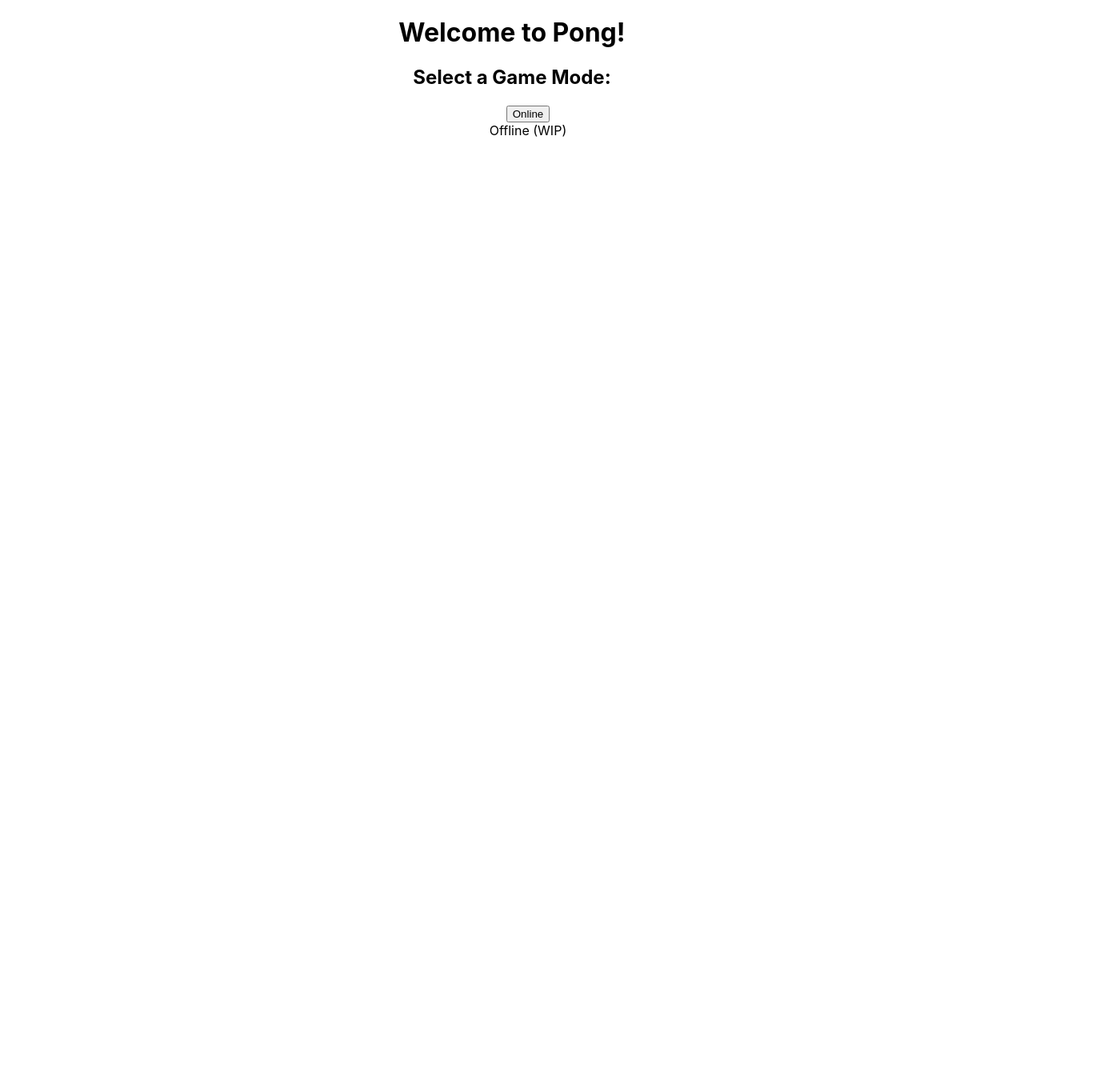
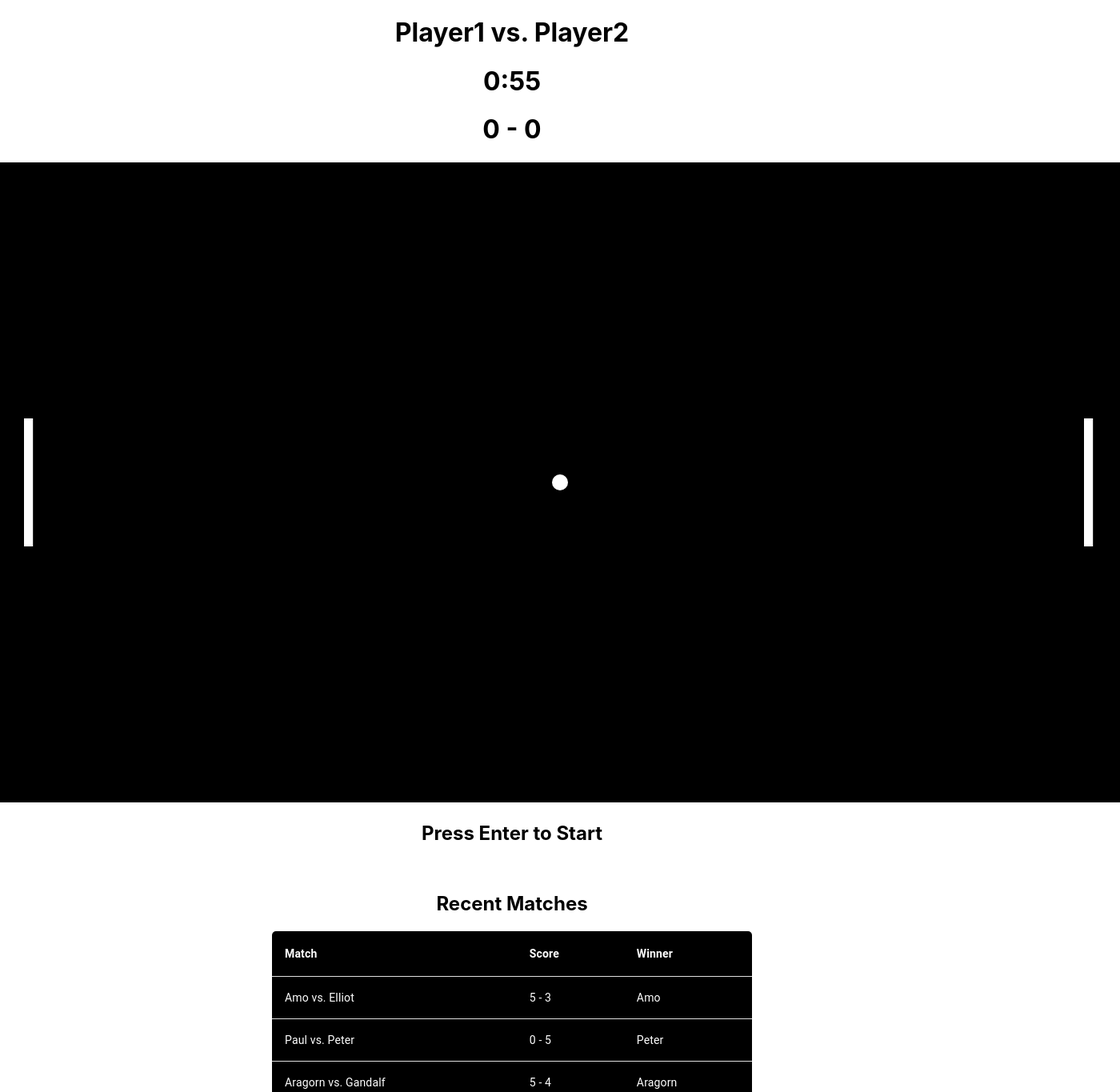
Before and after one commit to Aman-Hundal/PongJS, a React (Create React App) app in the folder frontend/: page /play in a window 1280 px wide. Shown: the top 1365 px of the page at 80% size, 1400 px wide, since content can reach past the window. Before the commit the page ends 800 px from the top, so only its background shows below. Built offline with nearby package versions, Linux system fonts and the light colour scheme.

Commit message:
completed component transitions using useHistory and react router dom

```diff
--- a/frontend/package.json
+++ b/frontend/package.json
@@ -11,6 +11,7 @@
     "@testing-library/user-event": "^12.8.3",
     "react": "^17.0.2",
     "react-dom": "^17.0.2",
+    "react-router-dom": "^6.2.1",
     "react-scripts": "4.0.3",
     "web-vitals": "^1.1.2"
   },
--- a/frontend/src/App.js
+++ b/frontend/src/App.js
@@ -1,9 +1,9 @@
 import './App.css';
 import Canvas from "./components/Canvas";
-import Leaderboard from './components/Leaderboard';
-import Players from './components/Players';
+import RecentMatches from './components/RecentMatches';
 import Index from './components/Setup/Index';
 import {useState, useEffect} from 'react';
+import { BrowserRouter, Routes, Route } from 'react-router-dom';
 
 function App() {
 const [state, setState] = useState({
@@ -71,11 +71,11 @@ const newGame = (ball, paddleLeft, paddleRight, scoreRef, timerRef) => {
   paddleLeft.y = 320;
 }
 
-const endGame = () => {
+const gameOnEnd = () => {
   setState({...state, gameOn: false});
 }
 
-const start = () => {
+const gameOnStart = () => {
   setState({...state, gameOn: true});
 }
 
@@ -111,12 +111,26 @@ const testData = [
 ];
 
   return (
-    <div className="App">
-      <Index setNameP1={setNameP1} setNameP2={setNameP2} start={start} />
-      {/* <Players P1={state.player1} P2={state.player2} />
-      <Canvas winner={winner} newGame={newGame} endGame={endGame} gameOn={state.gameOn} P1={state.player1} P2={state.player2} increaseScoreP1={increaseScoreP1} increaseScoreP2={increaseScoreP2} mins={state.minutes} secs={state.seconds} animateTimer={animateTimer} />
-      <Leaderboard matches={testData} /> */}
-    </div>
+    <BrowserRouter>
+      <div className="App">
+        <Routes>
+          <Route path="/" element={<Index setNameP1={setNameP1} setNameP2={setNameP2} start={gameOnStart}/>} />
+          <Route path="/play" element={<Canvas
+          winner={winner}
+          newGame={newGame}
+          gameOnEnd={gameOnEnd}
+          gameOn={state.gameOn}
+          P1={state.player1}
+          P2={state.player2}
+          increaseScoreP1={increaseScoreP1}
+          increaseScoreP2={increaseScoreP2}
+          mins={state.minutes}
+          secs={state.seconds}
+          animateTimer={animateTimer} />} />
+        </Routes>
+        <RecentMatches matches={testData} />
+      </div>
+    </BrowserRouter>
   )
 }
 
@@ -124,8 +138,9 @@ export default App;
 
 // to do:
 //singe player functionalty:
-// user login
 // refactor functions and state and repettive code and userefs/usestates
+//timer only starts on enter (game on only true on start ? )
+// false game on = no animater or timer, -> enter to trigger game on to true(and therefor eanimation and timer) -> gameover = game on False -> playagain -> game on True / start - game on True
 
 //multiplayer functionality:
 // websockets at multiplayer functionality
--- a/frontend/src/components/Canvas.jsx
+++ b/frontend/src/components/Canvas.jsx
@@ -6,9 +6,10 @@ import Score from "./Score";
 import Timer from "./Timer";
 import PlayAgain from './PlayAgain';
 import Result from './Result';
+import Players from './Players';
 
 const Canvas = function(props) {
-  const {P1, P2, increaseScoreP1, increaseScoreP2, mins, secs, animateTimer, newGame, gameOn, endGame, winner} = props;
+  const {P1, P2, increaseScoreP1, increaseScoreP2, mins, secs, animateTimer, newGame, gameOn, gameOnEnd, winner} = props;
   // const fps = 30;
   const canvasRef = useRef(null);
   const ballRef = useRef({x: 700, y: 400, r: 10, vx: 0, vy: 0, speed: 5}); //speed 10 best, 14 max, 7 slow, 20 super
@@ -137,19 +138,19 @@ const Canvas = function(props) {
     }
   };
 
-  const updatePaddleR = function(context, paddle) {
-    paddle.y += paddle.vy;
+  // const updatePaddleR = function(context, paddle) {
+  //   paddle.y += paddle.vy;
 
-    if (paddle.y >= context.canvas.height-160) {
-      paddle.vy *= -1;
-      // console.log(paddle)
-    }
+  //   if (paddle.y >= context.canvas.height-160) {
+  //     paddle.vy *= -1;
+  //     // console.log(paddle)
+  //   }
 
-    if (paddle.y <= 0) {
-      paddle.vy *= -1;
-      // console.log(paddle)
-    }
-  };
+  //   if (paddle.y <= 0) {
+  //     paddle.vy *= -1;
+  //     // console.log(paddle)
+  //   }
+  // };
 
   const ballReset = (ball, context, paddleRight, paddleLeft) => {
     const direction = [1, -1];
@@ -211,7 +212,7 @@ const Canvas = function(props) {
 
     if (gameOver(scoreRef.current, timerRef.current)) {
       gameOnRef.current = false;
-      endGame();
+      gameOnEnd();
       console.log("should be false", gameOn)
     }
 
@@ -230,18 +231,17 @@ const Canvas = function(props) {
 
   return(
     <div>
+    <Players P1={P1} P2={P2} />
     <Timer mins={mins} secs={secs} animateTimer={animateTimer} />
     <Score scoreP1={P1.score} scoreP2={P2.score} />
     <canvas width="1400" height="800" id="game-board" ref={canvasRef} tabIndex="0" onKeyDown={event => userInput(paddleLRef.current,paddleRRef.current, ballRef.current, event.key)} >
     </canvas>
-      <div onClick={(event) => {
+    <Result winner={winner} P1={P1} P2={P2} mins={mins} secs={secs} />
+    <PlayAgain trigger={P1.score === 5 || P2.score === 5 || (mins === 0 && secs === 0) ? true : null}  resetGame={() => {
         gameOnRef.current = true;
         newGame(ballRef.current, paddleLRef.current, paddleRRef.current, scoreRef.current, timerRef.current);
-        console.log(scoreRef.current, timerRef.current)
-      }}>
-        <Result winner={winner} P1={P1} P2={P2} mins={mins} secs={secs} />
-        <PlayAgain trigger={P1.score === 5 || P2.score === 5 || (mins === 0 && secs === 0) ? true : null} />
-      </div>
+        // console.log(scoreRef.current, timerRef.current)
+      }} />
     </div>
   )
 };
--- a/frontend/src/components/PlayAgain.jsx
+++ b/frontend/src/components/PlayAgain.jsx
@@ -1,7 +1,13 @@
+import { Link } from 'react-router-dom';
+
 const PlayAgain = (props) => {
-    const { trigger } = props;
+    const { trigger, resetGame } = props;
     return (
-        trigger ? <button>Play Again?</button> : <h1>Press Enter to Start</h1>
+        trigger ?
+        <div>
+            <button onClick={() => {resetGame()}}>Play Again?</button>
+            <Link to="/"><button onClick={() => {resetGame()}}>Exit Game</button> </Link>
+        </div> : <h2>Press Enter to Start</h2>
     )
 }
 
--- a/frontend/src/components/Leaderboard.jsx
+++ b/frontend/src/components/RecentMatches.jsx
@@ -7,10 +7,11 @@ import TableHead from '@mui/material/TableHead';
 import TableRow from '@mui/material/TableRow';
 import './styles/Leaderboard.css';
 
-export default function Leaderboard(props) {
+export default function RecentMatches(props) {
   const {matches} = props;
   return (
     <TableContainer class="container">
+      <h2>Recent Matches</h2>
       <Table sx={{ width: 600, margin:'auto', background: "black"}} aria-label="simple table">
         <TableHead>
           <TableRow>
--- a/frontend/src/components/Setup/Index.jsx
+++ b/frontend/src/components/Setup/Index.jsx
@@ -3,6 +3,7 @@ import UserFormP2 from './UserFormP2';
 import GameModeSelection from './GameModeSelection';
 import Button from './Button';
 import useVisualMode from '../../hooks/useVisualMode';
+import { Link } from 'react-router-dom';
 
 const Index = (props) => {
   const {setNameP1, setNameP2, start} = props;
@@ -18,7 +19,7 @@ const Index = (props) => {
       {mode === "INDEX" && <GameModeSelection transition={transition} />}
       {mode === CONFIRMP1 && <UserFormP1 setPlayerName={setNameP1} back={back} transition={transition} />}
       {mode === CONFIRMP2 && <UserFormP2 setPlayerName={setNameP2}  back={back} transition={transition} />}
-      {mode === START && <Button message={"Start"} onClick={start} />}
+      {mode === START && <Link to='/play'><Button message={"Start Game!"}/></Link>}
     </div>
   )
 }
@@ -26,7 +27,7 @@ const Index = (props) => {
 export default Index;
 
 // flow:
-// choose game mode -> player 1 form -> player 2 form -> start game (triggers gameOn state to true) -> router to canvas
+// choose game mode -> player 1 form -> player 2 form -> start game (triggers gameOn state to true) -> router to canvas x
 // can confirm or cancel. Cancel goes backwd, confirm goes fwd. once start game selected trigger state and go to canvas using routes. x
 // index is managed via history stack like shceduler. x
-// react router is used to transfer from index -> canvas
+// react router is used to transfer from index -> canvas x
```
Also changed, not shown: 1 other file (tests, documents, lock files or other folders).
